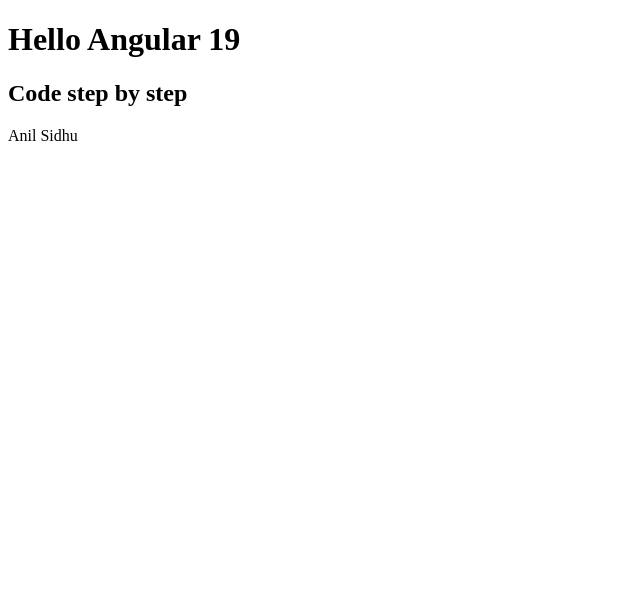
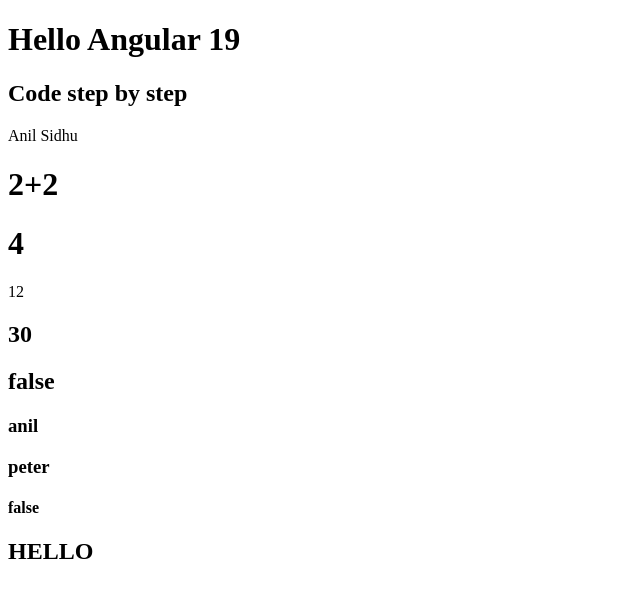
Before and after one commit to MDSONU22943/ANGULARv19, an Angular app: page / in a window 1280 px wide. Shown: the top 598 px of the page, without its empty margins (0-640 px from the left). Built offline with nearby package versions, Linux system fonts and the light colour scheme.

Commit message:
understand interpolation

```diff
--- a/src/app/app.component.html
+++ b/src/app/app.component.html
@@ -1,3 +1,16 @@
 <h1>Hello Angular 19</h1>
 <h2>{{title}}</h2>
 {{name}}
+<h1>2+2</h1>
+<h1>{{2+2}}</h1>
+{{2*6}}
+
+<h2>{{x+y}}</h2>
+<h2>{{x==y}}</h2>
+
+<h3>{{user1}}</h3>
+<h3>{{user2}}</h3>
+
+<h4>{{user1==user2}}</h4>
+
+<h2>{{'hello'.toUpperCase()}}</h2>
--- a/src/app/app.component.ts
+++ b/src/app/app.component.ts
@@ -10,7 +10,8 @@
 export class AppComponent {
   title = 'Code step by step';
   name="Anil Sidhu"
-  hello(){
-    let x=20
-  }
+  x=10;
+  y=20
+  user1="anil"
+  user2 = "peter"
 }
```
